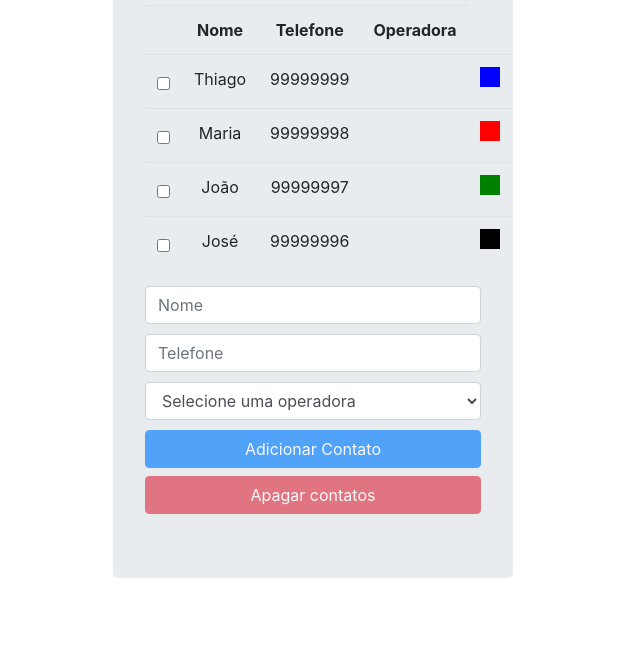
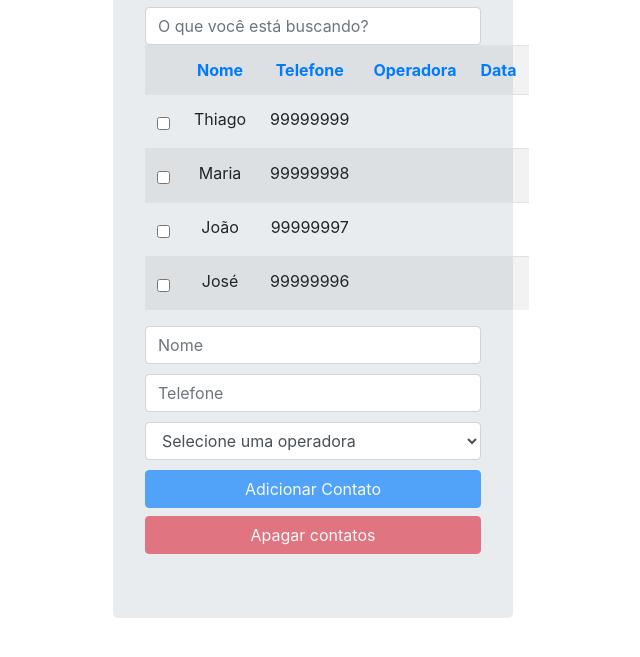
Before and after one commit to thiagocruzrj/ListaTelefonica-AngulaJS, a plain HTML site: page listaTelefonica.html in a window 1280 px wide. Shown: the part 121-778 px from the top of the page, without its empty margins (327-967 px from the left). Drawn offline with nearby package versions, Linux system fonts and the light colour scheme; no server answers.

Commit message:
Update listaTelefonica.html

```diff
--- a/listaTelefonica.html
+++ b/listaTelefonica.html
@@ -6,6 +6,7 @@
 	<link rel="stylesheet" type="text/css" href="https://maxcdn.bootstrapcdn.com/bootstrap/4.0.0/css/bootstrap.min.css">
 
 	<script type="text/javascript" src="https://ajax.googleapis.com/ajax/libs/angularjs/1.6.7/angular.min.js"></script>
+	<script type="text/javascript" src="angular-locale_pt-br.js"></script>
 
 	<link rel="stylesheet" type="text/css" href="style.css">
 
@@ -15,27 +16,44 @@
 <body ng-controller="listaTelefonicaCtrl">
 	<div class="jumbotron">
 		<h3>{{app}}</h3>
-		<table ng-show="contatos.length > 0" class="table">
+		<input type="text" class="form-control" ng-model="criterioDeBusca" placeholder="O que você está buscando?">
+		<table ng-show="contatos.length > 0" class="table table-striped">
 			<tr>
 				<th></th>
-				<th>Nome</th>
-				<th>Telefone</th>
-				<th>Operadora</th>
+				<th><a href="" ng-click="ordenarPor('nome')">Nome</a></th>
+				<th><a href="" ng-click="ordenarPor('telefone')">Telefone</a></th>
+				<th><a href="" ng-click="ordenarPor('operadora')">Operadora</a></th>
+				<th><a href="" ng-click="ordenarPor('data')">Data</a></th>
 			</tr>
-			<tr ng-class="{'selecionado negrito': contato.selecionado}" ng-repeat = "contato in contatos">
+			<tr ng-class="{'selecionado negrito': contato.selecionado}" ng-repeat = "contato in contatos | filter:criterioDeBusca | orderBy: criterioDeOrdenacao:direcaoDaOrdenacao">
 				<td><input type="checkbox" ng-model="contato.selecionado"></td>
 				<td>{{contato.nome}}</td>
 				<td>{{contato.telefone}}</td>
-				<td>{{contato.operadora.nome}}</td>
-				<td><div style="width: 20px; height: 20px;" ng-style="{'background-color': contato.cor}"></div></td>
+				<td>{{contato.operadora.nome | lowercase}}</td>
+				<td>{{contato.data | date:'dd/MM/yyyy HH:mm'}}</td>
+				<!--<td><div style="width: 20px; height: 20px;" ng-style="{'background-color': contato.cor}"></div></td>-->
 			</tr>
 		</table>
-		<input class="form-control" type="text" ng-model="contato.nome" placeholder="Nome">
-		<input class="form-control" type ="number" ng-model="contato.telefone" placeholder="Telefone">
-		<select class="form-control" ng-model="contato.operadora" ng-options="operadora.nome group by operadora.categoria for operadora in operadoras">
+		<form name="contatoForm">
+		<input class="form-control" type="text" ng-model="contato.nome" name="nome" placeholder="Nome" ng-required="true">
+		<input class="form-control" type ="number" ng-model="contato.telefone" name="telefone" placeholder="Telefone" ng-required="true">
+		<select class="form-control" ng-model="contato.operadora" ng-options="operadora.nome + ' (' + ( operadora.preco | currency)+ ' por minuto' + ')' group by operadora.categoria for operadora in operadoras  | orderBy:'nome'">
 			<option value="">Selecione uma operadora</option>
 		</select>
-		<button class="btn btn-primary btn-block" ng-click="adicionarContato(contato)" ng-disabled="!contato.nome || !contato.telefone">Adicionar Contato</button>
+		</form>
+		<div ng-show="contatoForm.nome.$error.required && contatoForm.nome.$dirty" class="alert alert-danger">
+			<p>Por favor, preencha o nome !</p>
+		</div>
+		<div ng-show="contatoForm.nome.$error.minlength" ng-minlenght="10" class="alert alert-danger">
+			<p>O campo nome deve ter no mínimo 10 caracteres !</p>
+		</div>
+		<div ng-show="contatoForm.telefone.$error.required && contatoForm.telefone.$dirty" class="alert alert-danger">
+			<span>Por favor, preencha o telefone !</span>
+		</div>
+		<div ng-show="contatoForm.telefone.$error.maxlenght" ng-maxlenght="9" class="alert alert-danger">
+			<p>O campo telefone deve ter no máximo 9 caracteres !</p>
+		</div>
+		<button class="btn btn-primary btn-block" ng-click="adicionarContato(contato)" ng-disabled="contatoForm.$invalid">Adicionar Contato</button>
 		<button class="btn btn-danger btn-block" ng-click="apagarContatos(contatos)" ng-disabled="!isContatoSelecionado(contatos)">Apagar contatos</button>
 	</div>
 	<div ng-include="'footer.html'"></div> <!-- Não funciona no chrome por causa da politica same-origin police-->
```
